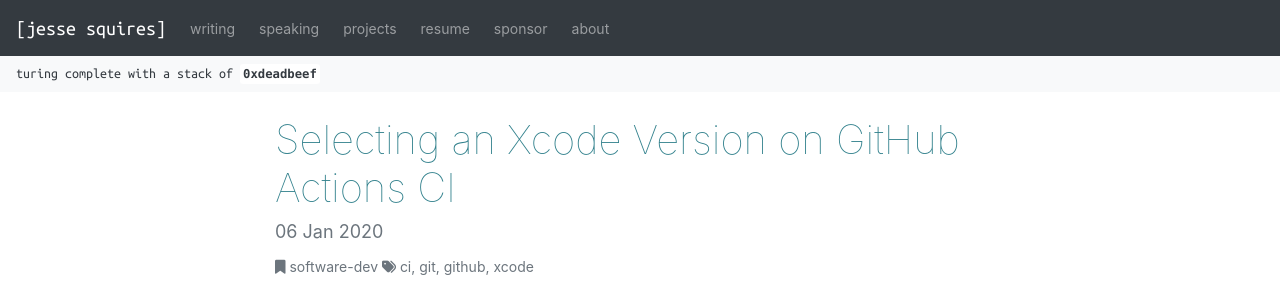
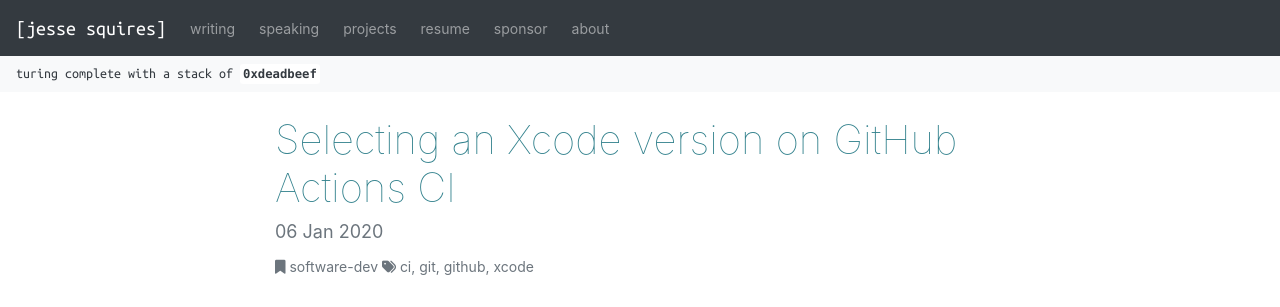
Before and after one commit to jessesquires/jessesquires.com, a Jekyll site: the page built from _posts/2020-01-06-selecting-an-xcode-version-on-github-ci.md, in a window 1280 px wide. Shown: the top 307 px of the page. Built offline with Jekyll 4.4.1, drawn with Linux system fonts in a browser that asks for light colours; nearby versions of some CDN libraries; library files that are not in the unit come from our copies.

Commit message:
fix capitalization

```diff
--- a/_posts/2020-01-06-selecting-an-xcode-version-on-github-ci.md
+++ b/_posts/2020-01-06-selecting-an-xcode-version-on-github-ci.md
@@ -3,7 +3,7 @@
 categories: [software-dev]
 tags: [xcode, git, github, ci]
 date: 2020-01-06T11:03:45-08:00
-title: Selecting an Xcode Version on GitHub Actions CI
+title: Selecting an Xcode version on GitHub Actions CI
 ---
 
 I have started using [GitHub Actions](https://github.blog/2019-08-08-github-actions-now-supports-ci-cd/) for CI on a new project as a replacement for my usual setup on [Travis CI](https://travis-ci.org). It generally seems to be much faster and more reliable so far. It also has an equivalent feature set, as far as I can tell. But one issue that I have run into is selecting a specific Xcode version, which is a bit cumbersome and not fully documented.
```
